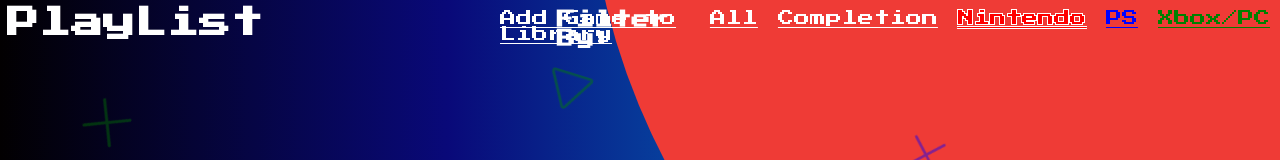
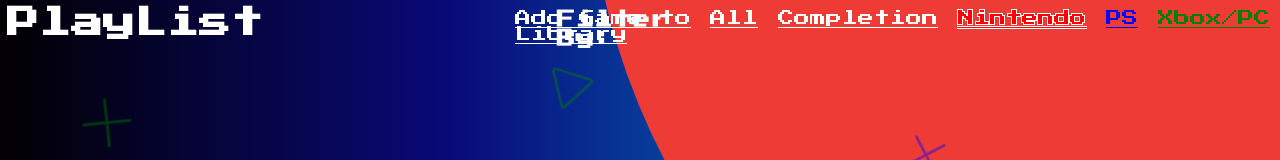
Before and after one commit to adziu1234/PlayList, a React app: page / in a window 1280 px wide. Shown: the top 160 px of the page. Built offline with nearby package versions, Linux system fonts and the light colour scheme; no server answers.

Commit message:
misc fixes

```diff
--- a/src/styling/_home.scss
+++ b/src/styling/_home.scss
@@ -212,7 +212,7 @@ navbar {
   }
   .addButton {
     position: relative;
-    left: 230px;
+    left: 245px;
   }
   .filters {
     float: right;
```
Also changed, not shown: 1 other file (tests, documents, lock files or other folders).
